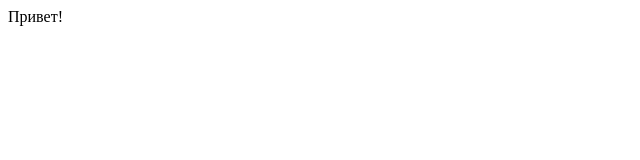
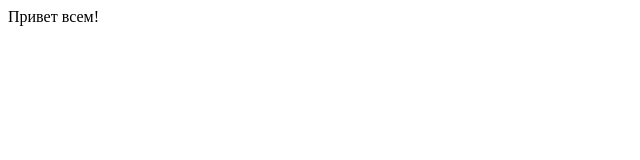
Before and after one commit to egorkorovchenko/first-project, a plain HTML site: page index.html in a window 1280 px wide. Shown: the full height of the page, 0-640 px from the left. Drawn offline with Linux system fonts and the light colour scheme.

Commit message:
Добавил приветствие для всех

```diff
--- a/index.html
+++ b/index.html
@@ -6,6 +6,6 @@
     <title>Document</title>
   </head>
   <body>
-    Привет!
+    Привет всем!
   </body>
 </html>
```
